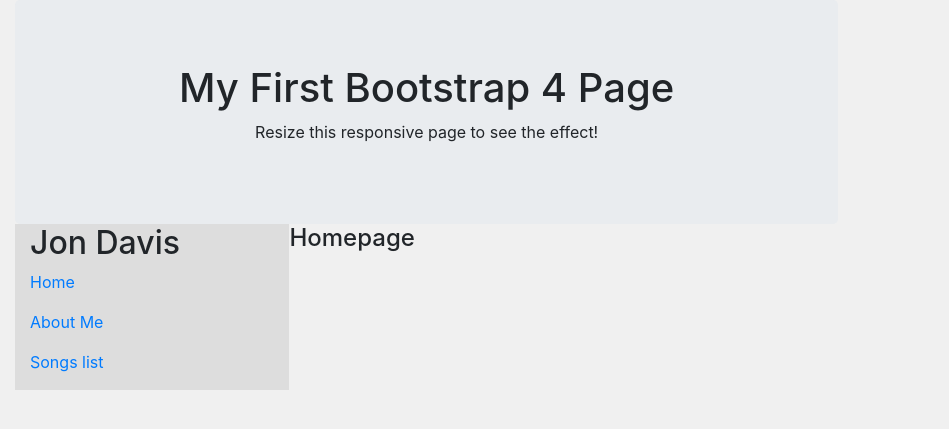
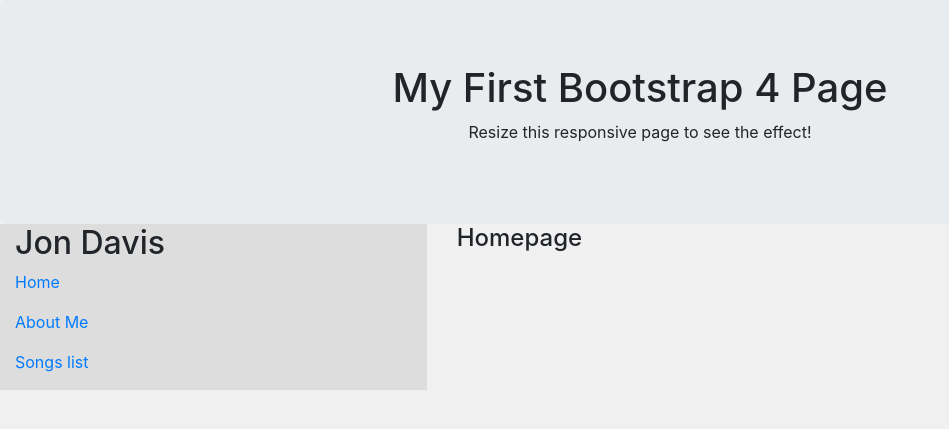
Before and after one commit to bananabrann/eb-jdavisarrangements.com, a Django app: page / in a window 1280 px wide. Shown: the top 429 px of the page, without its empty margins (0-949 px from the left). Run offline with Django 3.2, Linux system fonts and the light colour scheme; some libraries are stand-ins or nearby versions.

Commit message:
Fix grid layout of the pages

```diff
--- a/templates/about.html
+++ b/templates/about.html
@@ -1,7 +1,7 @@
 {% extends 'base_layout.html' %}
 
 {% block content %}
-<div>
+<div class="container">
     <h1>Howdy!</h1>
     <p>Lorem ipsum dolor sit amet, consectetur adipiscing elit. Donec suscipit lectus ac vulputate ornare. Donec sit amet congue libero. Nullam auctor orci eu turpis cursus, vitae pharetra metus vehicula. Vestibulum lacinia velit justo, nec sagittis elit lacinia eget. Suspendisse erat turpis, consectetur placerat sagittis vitae, mollis eget arcu. Mauris ac ipsum diam. Aliquam aliquam neque vel odio facilisis, at aliquet libero consequat. Phasellus accumsan, tellus quis pellentesque consequat, nunc massa ultrices eros, non tempor leo diam at magna. Ut dapibus tellus dapibus mauris efficitur luctus. Vestibulum eu est magna. Nam ut suscipit odio, et tempor nibh. In et tempus orci. Suspendisse euismod massa suscipit lacinia tempus.</p>
 
--- a/templates/base_layout.html
+++ b/templates/base_layout.html
@@ -24,19 +24,19 @@
         <p>Resize this responsive page to see the effect!</p>
     </div>
 
-    <div class="container">
+    <div class="container-fluid">
         <div class="row">
-            <sidenav class="col-sm-4" id="sidenav">
+            <div class="col-sm-4" id="sidenav">
                 <h2>Jon Davis</h2>
                 <p><a href="{% url 'homepage' %}" >Home</a></p>
                 <p><a href="{% url 'about' %}">About Me</a></p>
                 <p><a href="{% url 'songs:list' %}">Songs list</a></p>
-            </sidenav>
+            </div>
 
-            <body class="col-md-8">
+            <div class="col-md-8">
                 {% block content %}
                 {% endblock %}
-            </body>
+            </div>
         </div>
     </div>
 </html>
--- a/templates/homepage.html
+++ b/templates/homepage.html
@@ -1,7 +1,7 @@
 {% extends 'base_layout.html' %}
 
 {% block content %}
-<div class="homepage">
+<div class="homepage container">
     <!-- <div class="jumbotron">
         <div class="container-fluid">
             <h1>homepage</h1>
```
